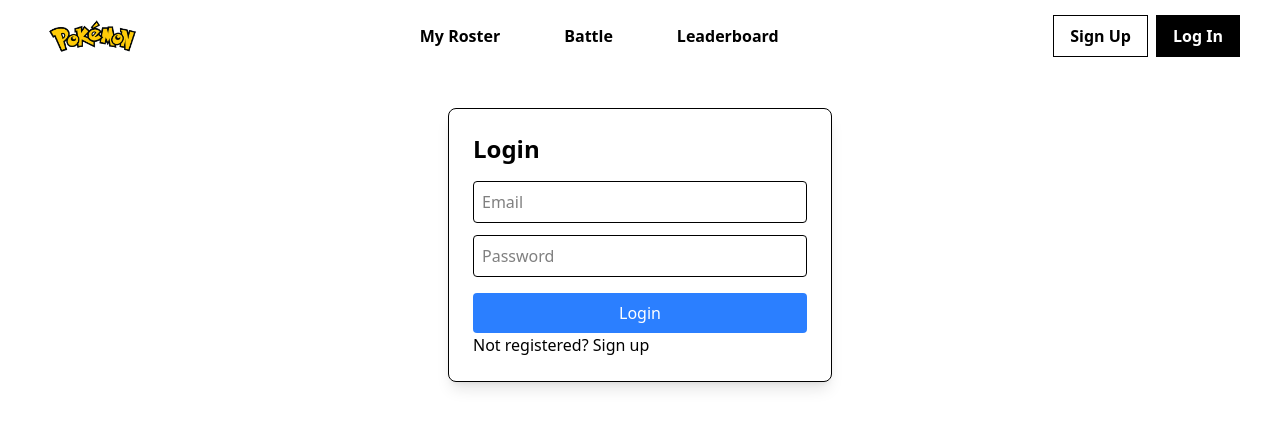
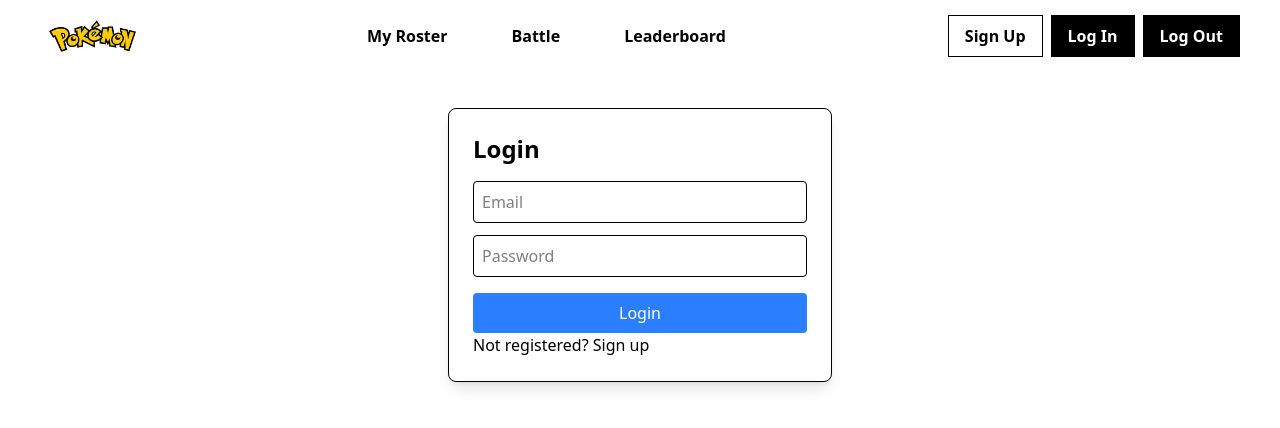
Before and after one commit to cvemir369/Pokemon-Battle-Game, a React (Vite) app: page /login in a window 1280 px wide. Shown: the top 428 px of the page. Built offline with nearby package versions, Linux system fonts and the light colour scheme.

Commit message:
js-cookie, state to localstorage, logout

```diff
--- a/package.json
+++ b/package.json
@@ -13,6 +13,7 @@
     "@tailwindcss/vite": "^4.0.3",
     "axios": "^1.7.9",
     "dotenv": "^16.4.7",
+    "js-cookie": "^3.0.5",
     "lodash": "^4.17.21",
     "react": "^18.3.1",
     "react-dom": "^18.3.1",
--- a/src/components/Header.jsx
+++ b/src/components/Header.jsx
@@ -1,6 +1,22 @@
 import { Link, NavLink } from "react-router-dom";
+import { useAuth } from "../context/AuthContext";
+import Cookies from "js-cookie";
+import authService from "../services/authService";
 
 const Header = () => {
+  const { user, setUser } = useAuth();
+
+  const handleLogout = async () => {
+    try {
+      await authService.logout();
+      setUser(null);
+      localStorage.removeItem("user");
+      Cookies.remove("token"); // Use js-cookie to remove the token cookie
+    } catch (error) {
+      console.error("Logout failed:", error);
+    }
+  };
+
   return (
     <header className="bg-white mx-10 text-black pt-2 pb-1 flex justify-between items-center">
       <div className="flex items-center">
@@ -55,6 +71,12 @@ const Header = () => {
             Log In
           </button>
         </Link>
+        <button
+          onClick={handleLogout}
+          className="bg-black hover:bg-yellow-400 border border-black hover:text-black text-white font-semibold text-md py-2 px-4 rounded-none cursor-pointer"
+        >
+          Log Out
+        </button>
       </div>
     </header>
   );
--- a/src/context/AuthContext.jsx
+++ b/src/context/AuthContext.jsx
@@ -1,4 +1,4 @@
-import React, { createContext, useState, useContext } from "react";
+import React, { createContext, useState, useContext, useEffect } from "react";
 
 const AuthContext = createContext();
 
@@ -7,9 +7,17 @@ export const AuthProvider = ({ children }) => {
   const [user, setUser] = useState(null);
   const [loading, setLoading] = useState(false);
 
+  useEffect(() => {
+    const storedUser = localStorage.getItem("user");
+    if (storedUser) {
+      setUser(JSON.parse(storedUser));
+    }
+  }, []);
+
   const login = (userData) => {
     setLoading(true);
     setUser(userData);
+    localStorage.setItem("user", JSON.stringify(userData));
     setIsAuthenticated(true);
     setLoading(false);
   };
@@ -17,6 +25,7 @@ export const AuthProvider = ({ children }) => {
   const logout = () => {
     setIsAuthenticated(false);
     setUser(null);
+    localStorage.removeItem("user");
   };
 
   return (
--- a/src/pages/PokemonDetails.jsx
+++ b/src/pages/PokemonDetails.jsx
@@ -8,7 +8,7 @@ import { useAuth } from "../context/AuthContext";
 const BASE_URL = "http://localhost:3000/users";
 
 export default function PokemonDetails() {
-  const { user, setUser } = useAuth(); // Get the authenticated user from context
+  const { user, setUser, isAuthenticated } = useAuth(); // Get the authenticated user from context
   const { id } = useParams();
   const [pokemon, setPokemon] = useState(null);
   const [loading, setLoading] = useState(true);
@@ -34,8 +34,7 @@ export default function PokemonDetails() {
 
   // Check if Pokémon is in the roster
   useEffect(() => {
-    if (!pokemon) return;
-    console.log(user);
+    if (!pokemon || !isAuthenticated) return;
     setIsAdded(user.roster.some((p) => p === pokemon.id));
   }, [pokemon]);
 
--- a/src/services/authService.js
+++ b/src/services/authService.js
@@ -14,7 +14,9 @@ const authService = {
     return response.data;
   },
   logout: async () => {
-    const response = await axios.post(`${BASE_URL}/logout`);
+    const response = await axios.post(`${BASE_URL}/logout`, {
+      withCredentials: true,
+    });
     return response.data;
   },
   getUser: async (userId) => {
```
Also changed, not shown: 1 other file (tests, documents, lock files or other folders).
